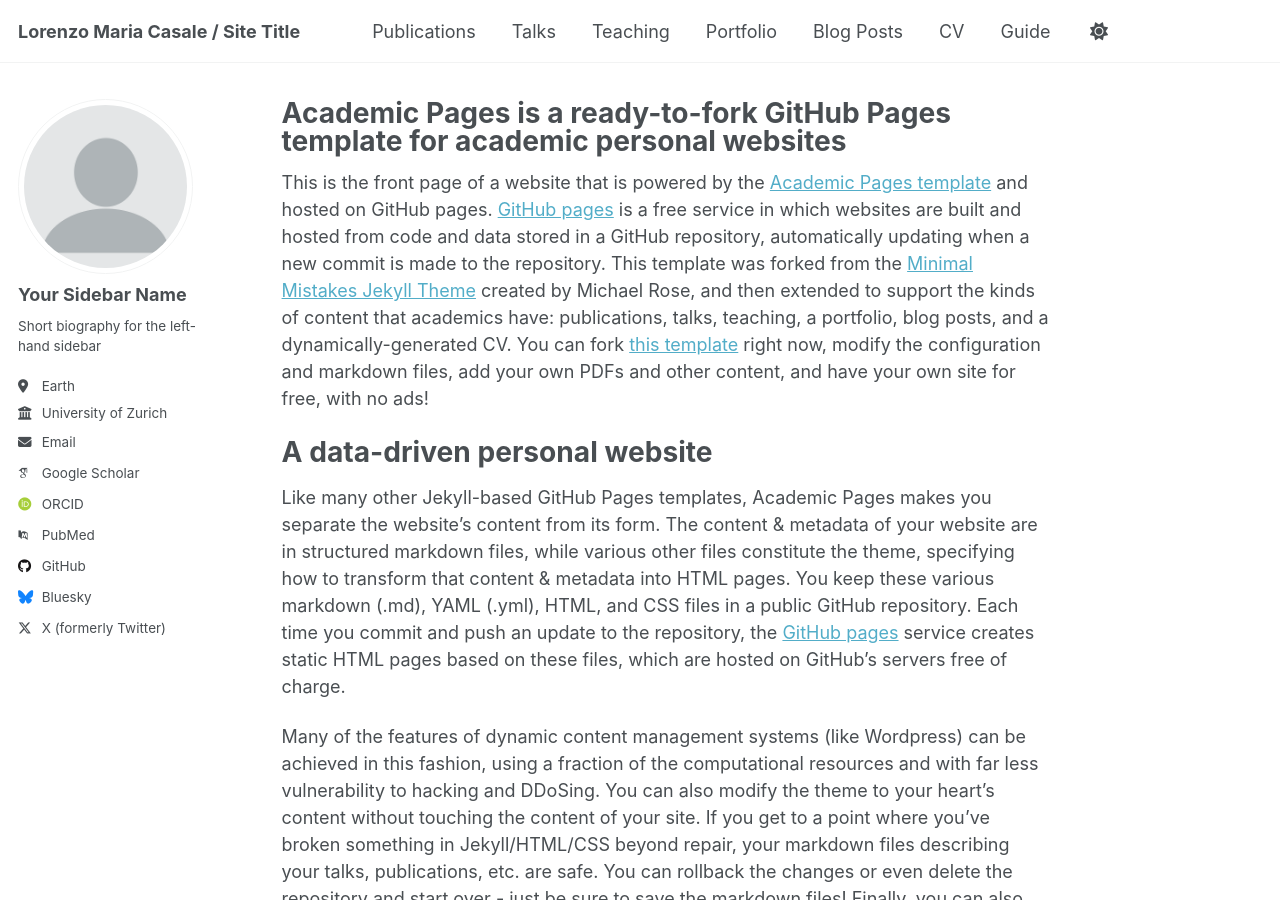
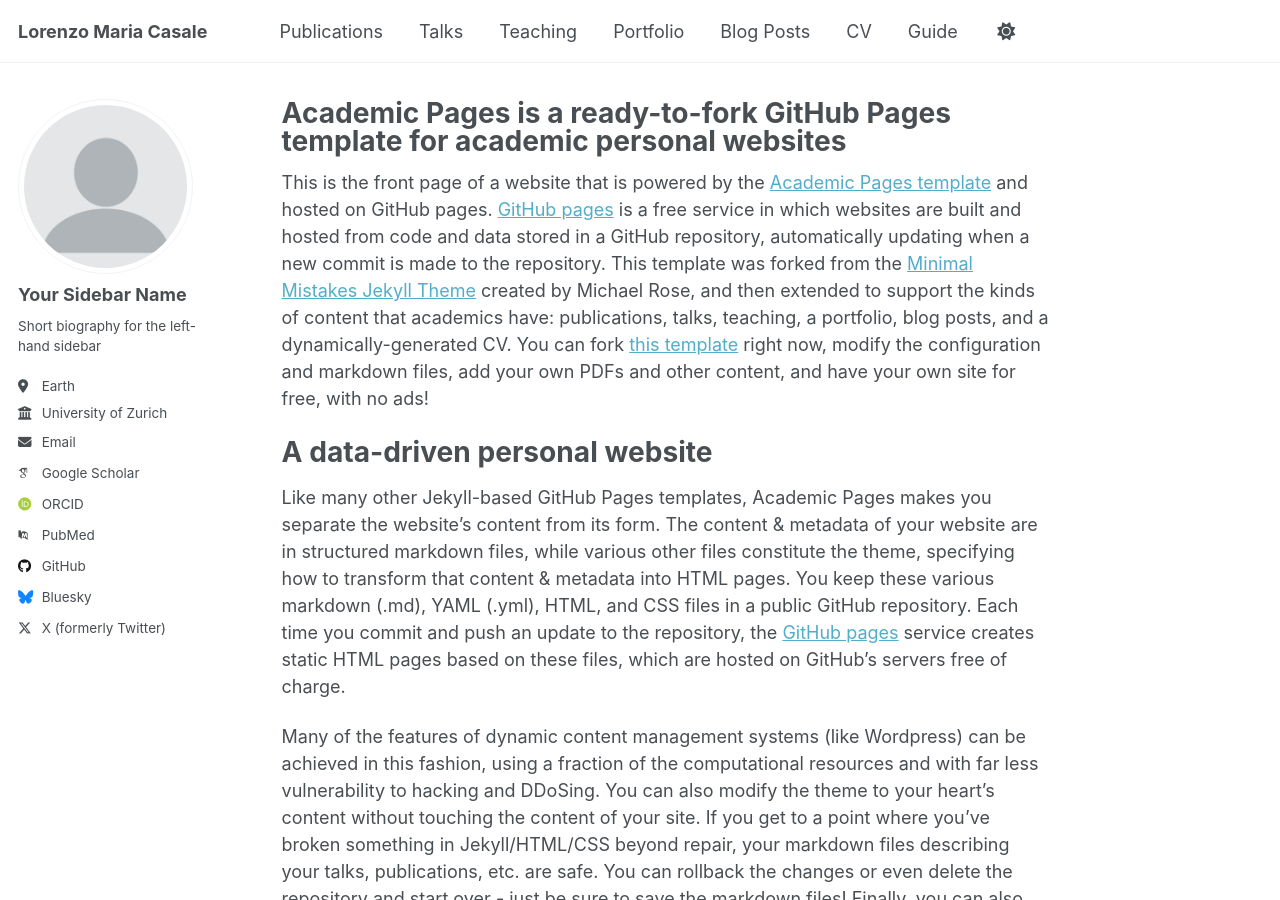
Before and after one commit to lorenzomariacasale/lorenzomariacasale.github.io, a Jekyll site: the page built from _pages/about.md, in a window 1280 px wide and 900 px high. Built offline with Jekyll 4.4.1, drawn with Linux system fonts in a browser that asks for light colours; some web fonts are replaced.

Commit message:
First Trial in Changing Headers

```diff
--- a/_config.yml
+++ b/_config.yml
@@ -9,13 +9,13 @@
 # Basic Site Settings
 locale                   : "en-US"
 site_theme               : "default"
-title                    : "Lorenzo Maria Casale / Site Title"
+title                    : "Lorenzo Maria Casale"
 title_separator          : "-"
 name                     : &name "Lorenzo Maria Casale"
 description              : &description "Testing Description"
-url                      : https://academicpages.github.io # the base hostname & protocol for your site e.g. "https://[your GitHub username].github.io" or if you already have some other page hosted on Github then use "https://[your GitHub username].github.io/[Your Repo Name]"
+url                      : https://https://lorenzomariacasale.github.io # the base hostname & protocol for your site e.g. "https://[your GitHub username].github.io" or if you already have some other page hosted on Github then use "https://[your GitHub username].github.io/[Your Repo Name]"
 baseurl                  : "" # the subpath of your site, e.g. "/blog"
-repository               : "academicpages/academicpages.github.io"
+repository               : "lorenzomariacasale/lorenzomariacasale.github.io"
 
 # Site Author - The following control what appear as part of the author content on the side bar.
 #               If a field is blank the icon and link will not appear, otherwise it will be shown.
```
